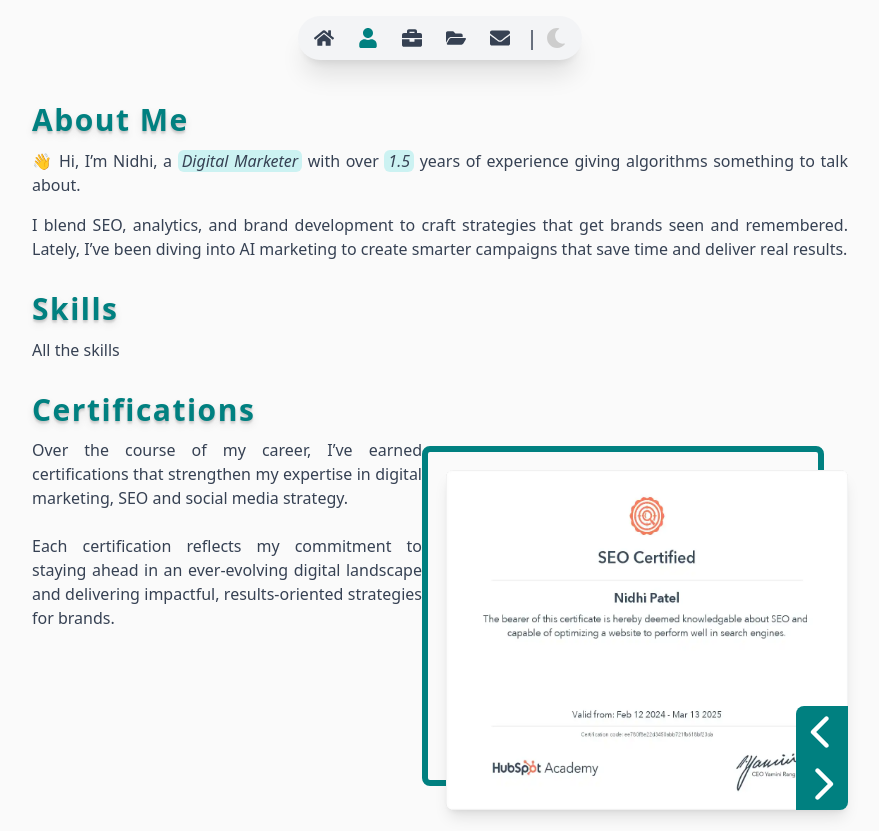
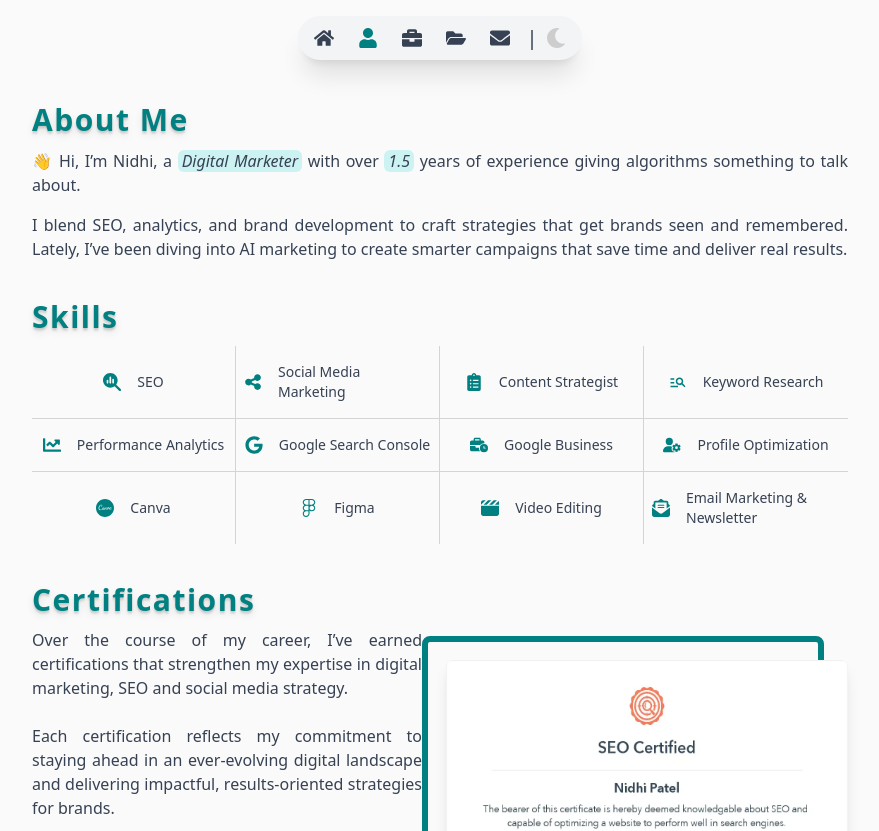
Before and after one commit to R-o-n-a-k/nidhi, a Next.js app: page /about in a window 1280 px wide. Shown: the top 831 px of the page, without its empty margins (200-1079 px from the left). Built offline with nearby package versions, Linux system fonts and the light colour scheme; a web font is replaced by a local one.

Commit message:
feat: adding skills section in about page

```diff
--- a/app/_components/Data.jsx
+++ b/app/_components/Data.jsx
@@ -4,7 +4,22 @@
   FaLinkedin,
   FaEnvelope,
   FaMapMarkerAlt,
+  FaClipboardList,
+  FaChartLine,
+  FaGoogle,
 } from "react-icons/fa";
+import { SiCanva } from "react-icons/si";
+import { MdManageSearch } from "react-icons/md";
+import {
+  FaMagnifyingGlassChart,
+  FaShareNodes,
+  FaUserGear,
+  FaFigma,
+  FaClapperboard,
+  FaEnvelopeOpenText,
+  FaBusinessTime,
+} from "react-icons/fa6";
+
 /* -------------------------------------------------------------------------- */
 /*                                  MetaData                                  */
 /* -------------------------------------------------------------------------- */
@@ -109,6 +124,70 @@
     "I blend SEO, analytics, and brand development to craft strategies that get brands seen and remembered. Lately, I’ve been diving into AI marketing to create smarter campaigns that save time and deliver real results.",
   ],
 };
+
+// Skills
+export const skills = [
+  {
+    id: 1,
+    name: "SEO",
+    icon: <FaMagnifyingGlassChart />,
+  },
+  {
+    id: 2,
+    name: "Social Media Marketing",
+    icon: <FaShareNodes />,
+  },
+  {
+    id: 3,
+    name: "Content Strategist",
+    icon: <FaClipboardList />,
+  },
+  {
+    id: 4,
+    name: "Keyword Research",
+    icon: <MdManageSearch />,
+  },
+  {
+    id: 5,
+    name: "Performance Analytics",
+    icon: <FaChartLine />,
+  },
+  {
+    id: 6,
+    name: "Google Search Console ",
+    icon: <FaGoogle />,
+  },
+  {
+    id: 7,
+    name: " Google Business",
+    icon: <FaBusinessTime />,
+  },
+  {
+    id: 8,
+    name: "Profile Optimization",
+    icon: <FaUserGear />,
+  },
+  {
+    id: 9,
+    name: "Canva",
+    icon: <SiCanva />,
+  },
+  {
+    id: 10,
+    name: "Figma",
+    icon: <FaFigma />,
+  },
+  {
+    id: 11,
+    name: "Video Editing",
+    icon: <FaClapperboard />,
+  },
+  {
+    id: 12,
+    name: "Email Marketing & Newsletter",
+    icon: <FaEnvelopeOpenText />,
+  },
+];
 
 // certification
 export const certifications = {
--- a/app/about/page.jsx
+++ b/app/about/page.jsx
@@ -1,5 +1,6 @@
 import {
   aboutPage,
+  skills,
   certifications,
   certificatesDetail,
 } from "@/_components/Data.jsx";
@@ -16,14 +17,40 @@
         <p>{aboutPage.aboutSecondpara}</p>
       </div>
       {/* ----------------------------- Skills Section -----------------------------  */}
-      <h1 className="heading mt-6">Skills</h1>
-      <div className="">All the skills</div>
+      <h1 className="heading mt-8">Skills</h1>
+
+      <div className="grid grid-cols-3 md:grid-cols-4">
+        {skills.map((skill, i) => {
+          const isMobileCol = (i + 1) % 3 === 0; // last col in 3-col grid
+          const isDesktopCol = (i + 1) % 4 === 0; // last col in 4-col grid
+          const isLastRowMobile = i >= 9; // last 3 items (row 4 of 3x4)
+          const isLastRowDesktop = i >= 8; // last 4 items (row 3 of 4x3)
+
+          return (
+            <div
+              key={skill.id}
+              className={`flex items-center md:justify-center py-2 md:py-4 px-2 border-neutral-300 dark:border-neutral-800
+          ${!isMobileCol ? "border-r md:border-0" : ""}
+          ${!isDesktopCol ? "md:border-r" : ""}
+          ${!isLastRowMobile ? "border-b md:border-0" : ""}
+          ${!isLastRowDesktop ? "md:border-b" : ""}`}
+            >
+              <span className="text-base md:text-lg mr-2 md:mr-4 text-primary">
+                {skill.icon}
+              </span>
+              <h2 className="text-[10px] md:text-sm font-medium text-content">
+                {skill.name}
+              </h2>
+            </div>
+          );
+        })}
+      </div>
 
       {/* ----------------------------- Certifications Section -----------------------------  */}
 
-      <h1 className="heading mt-6">Certifications</h1>
-      <div className="flex md:flex-row flex-col-reverse mb-12 justify-between gap-6 text-sm md:text-base">
-        <div className="max-w-full md:max-w-[390px] text-justify">
+      <h1 className="heading mt-8">Certifications</h1>
+      <div className="flex md:flex-row mb-12 justify-between gap-6 md:text-base">
+        <div className="hidden md:block md:max-w-[390px] text-justify">
           <p>{certifications.firstPara}</p>
           <br />
           <p>{certifications.secondPara}</p>
@@ -36,11 +63,6 @@
                   key={certificate.id}
                   className="relative w-full h-[240px] md:h-[340px] group flex-shrink-0"
                 >
-                  {/* <img
-                    src={certificate.image}
-                    alt={certificate.title}
-                    className="w-full h-full object-fill"
-                  /> */}
                   <Image
                     src={certificate.image}
                     alt={certificate.title}
```
